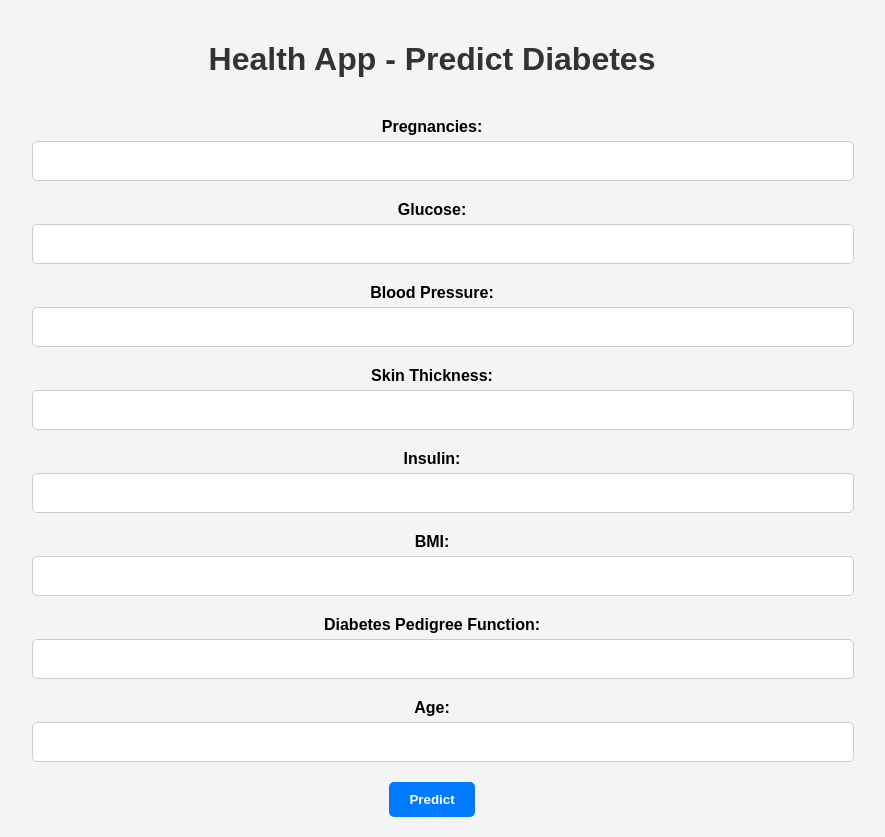
After one commit to Rohanroor/AI_HACKATHON_2025, a Flask app: template templates/predict.html in a window 1280 px wide. The commit adds this page. Shown: the whole page, without its empty margins (208-1093 px from the left). Run offline with Flask 3, Linux system fonts and the light colour scheme; the template is opened without the code that fills it, so the values that code supplies are empty.

```diff
--- a/app.py
+++ b/app.py
@@ -143,5 +143,103 @@ def predict():
     # GET request - show form
     return render_template('diabetes.html')
 
+@app.route('/search-facilities')
+def search_facilities():
+    return render_template('search_facilities.html')
+
+@app.route('/get-nearby-facilities', methods=['POST'])
+def get_nearby_facilities():
+    try:
+        # Real facilities in Sambalpur
+        sample_facilities = [
+            {
+                "name": "Veer Surendra Sai Institute of Medical Sciences and Research (VIMSAR)",
+                "type": "Hospital",
+                "address": "Burla, Sambalpur, Odisha 768017",
+                "distance": "0.5 km",
+                "rating": 4.1
+            },
+            {
+                "name": "District Headquarters Hospital",
+                "type": "Hospital",
+                "address": "Church Rd, Naya Para, Sambalpur, Odisha 768001",
+                "distance": "1.2 km",
+                "rating": 3.9
+            },
+            {
+                "name": "Sambalpur Diagnostic Centre",
+                "type": "Pathlab",
+                "address": "Budharaja, Sambalpur, Odisha 768004",
+                "distance": "2.1 km",
+                "rating": 4.3
+            },
+            {
+                "name": "Lifeline Diagnostics & Research Centre",
+                "type": "Pathlab",
+                "address": "Near SBI Bank, Budharaja, Sambalpur, Odisha 768004",
+                "distance": "2.3 km",
+                "rating": 4.0
+            },
+            {
+                "name": "Aditya Care Hospital",
+                "type": "Hospital",
+                "address": "NH 6, Modipara, Sambalpur, Odisha 768002",
+                "distance": "3.0 km",
+                "rating": 4.2
+            },
+            {
+                "name": "Sambalpur Cancer Care Hospital",
+                "type": "Hospital",
+                "address": "Near Ainthapali Chowk, Sambalpur, Odisha 768004",
+                "distance": "3.5 km",
+                "rating": 4.4
+            },
+            {
+                "name": "City Care Hospital",
+                "type": "Hospital",
+                "address": "Budharaja, Sambalpur, Odisha 768004",
+                "distance": "2.8 km",
+                "rating": 4.0
+            },
+            {
+                "name": "Hitech Diagnostic Centre",
+                "type": "Pathlab",
+                "address": "Modipara, Sambalpur, Odisha 768002",
+                "distance": "2.5 km",
+                "rating": 4.2
+            },
+            {
+                "name": "Apex Diagnostics",
+                "type": "Pathlab",
+                "address": "Near Golbazar, Sambalpur, Odisha 768001",
+                "distance": "1.8 km",
+                "rating": 4.1
+            },
+            {
+                "name": "Ayush Hospital",
+                "type": "Hospital",
+                "address": "Dhanupali, Sambalpur, Odisha 768001",
+                "distance": "2.0 km",
+                "rating": 3.8
+            },
+            {
+                "name": "Kalinga Laboratory",
+                "type": "Pathlab",
+                "address": "Near Court Complex, Sambalpur, Odisha 768001",
+                "distance": "1.5 km",
+                "rating": 4.0
+            },
+            {
+                "name": "Sun Hospital",
+                "type": "Hospital",
+                "address": "Budharaja, Sambalpur, Odisha 768004",
+                "distance": "2.7 km",
+                "rating": 3.9
+            }
+        ]
+        return jsonify({"facilities": sample_facilities})
+    except Exception as e:
+        return jsonify({'error': str(e)}), 500
+
 if __name__ == '__main__':
     app.run(debug=True)
--- a/templates/index.html
+++ b/templates/index.html
@@ -492,6 +492,12 @@
       <a href="/mhchatbot">Chat</a>
     </section>
 
+    <section id="facilities" class="feature">
+      <h2>Search Healthcare Facilities</h2>
+      <p>Find hospitals and pathlabs near you.</p>
+      <a href="/search-facilities">Search Facilities</a>
+    </section>
+
   </div>
 
   <div class="container2">
--- /dev/null
+++ b/templates/predict.html
@@ -0,0 +1,105 @@
+<!DOCTYPE html>
+<html>
+<head>
+  <title>Predict Diabetes</title>
+  <style>
+    body {
+      font-family: Arial, sans-serif;
+      background-color: #f4f4f4;
+      margin: 0;
+      padding: 0;
+    }
+
+    .container {
+      max-width: 800px;
+      margin: 0 auto;
+      padding: 20px;
+    }
+
+    h1 {
+      color: #333;
+      text-align: center;
+      margin-bottom: 40px;
+    }
+
+    form {
+      text-align: center;
+    }
+
+    .form-group {
+      margin-bottom: 20px;
+    }
+
+    label {
+      display: block;
+      font-weight: bold;
+      margin-bottom: 5px;
+    }
+
+    input[type="text"], input[type="number"] {
+      width: 100%;
+      padding: 10px;
+      font-size: 16px;
+      border-radius: 5px;
+      border: 1px solid #ccc;
+    }
+
+    .submit-btn {
+      display: block;
+      margin: 0 auto;
+      padding: 10px 20px;
+      background-color: #007bff;
+      color: #fff;
+      border: none;
+      border-radius: 5px;
+      font-weight: bold;
+      cursor: pointer;
+      transition: background-color 0.3s ease;
+    }
+
+    .submit-btn:hover {
+      background-color: #0056b3;
+    }
+  </style>
+</head>
+<body>
+  <div class="container">
+    <h1>Health App - Predict Diabetes</h1>
+    <form action="/predict" method="POST">
+      <div class="form-group">
+        <label for="pregnancies">Pregnancies:</label>
+        <input type="number" id="pregnancies" name="pregnancies" required>
+      </div>
+      <div class="form-group">
+        <label for="glucose">Glucose:</label>
+        <input type="number" id="glucose" name="glucose" required>
+      </div>
+      <div class="form-group">
+        <label for="blood-pressure">Blood Pressure:</label>
+        <input type="number" id="blood-pressure" name="blood-pressure" required>
+      </div>
+      <div class="form-group">
+        <label for="skin-thickness">Skin Thickness:</label>
+        <input type="number" id="skin-thickness" name="skin-thickness" required>
+      </div>
+      <div class="form-group">
+        <label for="insulin">Insulin:</label>
+        <input type="number" id="insulin" name="insulin" required>
+      </div>
+      <div class="form-group">
+        <label for="bmi">BMI:</label>
+        <input type="number" id="bmi" name="bmi" step="0.01" required>
+      </div>
+      <div class="form-group">
+        <label for="diabetes-pedigree">Diabetes Pedigree Function:</label>
+        <input type="number" id="diabetes-pedigree" name="diabetes-pedigree" step="0.01" required>
+      </div>
+      <div class="form-group">
+        <label for="age">Age:</label>
+        <input type="number" id="age" name="age" required>
+      </div>
+      <button class="submit-btn" type="submit">Predict</button>
+    </form>
+  </div>
+</body>
+</html>
```
Also changed, not shown: templates/search_facilities.html (added, +163 -0 lines).
